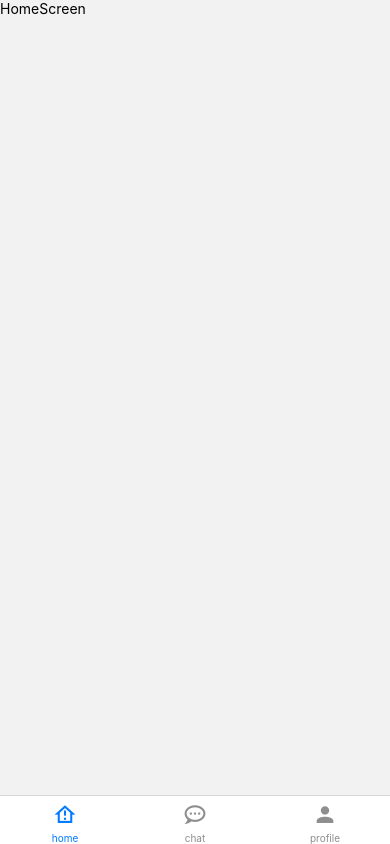
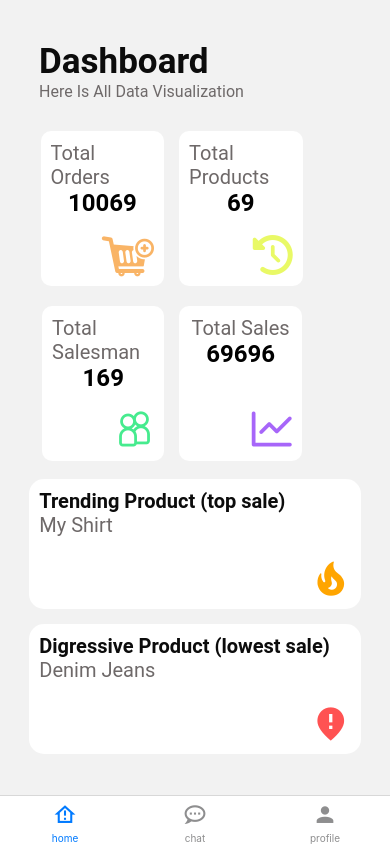
Before and after one commit to mhamzaaftab1166/order_track_app, a React Native app: screen /dashboard in a window 390 px wide. Built offline with nearby package versions, Linux system fonts and the light colour scheme.

Commit message:
builded dashboard and chart

```diff
--- a/navigation/admin/AdminNavigator.js
+++ b/navigation/admin/AdminNavigator.js
@@ -28,7 +28,7 @@ const AdminNavigator = () => {
           ),
         }}
         name="home"
-        component={HomeScreen}
+        component={ProfileNavigator}
       />
       <Tab.Screen
         options={{
@@ -50,7 +50,7 @@ const AdminNavigator = () => {
           ),
         }}
         name="profile"
-        component={ProfileNavigator}
+        component={HomeScreen}
       />
     </Tab.Navigator>
   );
--- a/navigation/admin/ProfileNavigator.js
+++ b/navigation/admin/ProfileNavigator.js
@@ -7,6 +7,7 @@ import ProfileScreen from "../../screens/ProfileScreen";
 import AddProduct from "../../screens/AddProduct";
 import Addedalesman from "../../screens/Addedalesman";
 import AddedProducts from "../../screens/AddedProducts";
+import Dashboard from "../../screens/Dashboard";
 
 const ProfileNavigator = () => {
   return (
@@ -20,6 +21,7 @@ const ProfileNavigator = () => {
       <Stack.Screen name="addproduct" component={AddProduct} />
       <Stack.Screen name="addedsalesman" component={Addedalesman} />
       <Stack.Screen name="addedproducts" component={AddedProducts} />
+      <Stack.Screen name="dashboard" component={Dashboard} />
     </Stack.Navigator>
   );
 };
--- a/package.json
+++ b/package.json
@@ -22,6 +22,7 @@
     "formik": "^2.1.4",
     "react": "18.2.0",
     "react-native": "0.73.4",
+    "react-native-chart-kit": "^6.12.0",
     "react-native-gesture-handler": "~2.14.0",
     "react-native-reanimated": "~3.6.2",
     "react-native-safe-area-context": "4.8.2",
--- /dev/null
+++ b/screens/Dashboard.js
@@ -0,0 +1,243 @@
+import React from "react";
+import { StyleSheet, View } from "react-native";
+import colors from "../config/colors";
+import AppText from "../components/AppText";
+import { Fontisto } from "@expo/vector-icons";
+import { FontAwesome6 } from "@expo/vector-icons";
+import { AntDesign } from "@expo/vector-icons";
+import { Octicons } from "@expo/vector-icons";
+import { MaterialIcons } from "@expo/vector-icons";
+
+function Dashboard({ navigation }) {
+  return (
+    <View style={styles.container}>
+      <View style={styles.innerContainer}>
+        <View style={styles.logoContainer}>
+          <AppText style={styles.logo}>Dashboard</AppText>
+          <AppText style={styles.subText}>
+            Here Is All Data Visualization
+          </AppText>
+        </View>
+      </View>
+      <View style={{ flexDirection: "row", marginVertical: 10 }}>
+        <View
+          style={{
+            backgroundColor: colors.white,
+            width: "40%",
+            height: 155,
+            borderRadius: 10,
+            alignItems: "center",
+            padding: 10,
+            justifyContent: "space-between",
+            elevation: 6,
+          }}
+        >
+          <View style={{ alignItems: "center" }}>
+            <AppText style={{ color: colors.medium }}>Total Orders</AppText>
+            <AppText
+              style={{ color: colors.black, fontWeight: "bold", fontSize: 24 }}
+            >
+              10069
+            </AppText>
+          </View>
+          <Fontisto
+            style={{ alignSelf: "flex-end" }}
+            name="shopping-basket-add"
+            size={40}
+            color="#F9B466"
+          />
+        </View>
+        <View
+          style={{
+            backgroundColor: colors.white,
+            width: "40%",
+            height: 155,
+            borderRadius: 10,
+            alignItems: "center",
+            padding: 10,
+            justifyContent: "space-between",
+            marginHorizontal: 15,
+            elevation: 6,
+          }}
+        >
+          <View style={{ alignItems: "center" }}>
+            <AppText
+              style={{
+                color: colors.medium,
+                fontSize: 20,
+              }}
+            >
+              Total Products
+            </AppText>
+            <AppText
+              style={{ color: colors.black, fontWeight: "bold", fontSize: 24 }}
+            >
+              69
+            </AppText>
+          </View>
+          <FontAwesome6
+            style={{ alignSelf: "flex-end" }}
+            size={40}
+            color="#E9F966"
+            name="clock-rotate-left"
+          />
+        </View>
+      </View>
+      <View
+        style={{ flexDirection: "row", marginVertical: 10, marginBottom: 18 }}
+      >
+        <View
+          style={{
+            backgroundColor: colors.white,
+            width: "40%",
+            height: 155,
+            borderRadius: 10,
+            alignItems: "center",
+            padding: 10,
+            justifyContent: "space-between",
+            elevation: 6,
+          }}
+        >
+          <View style={{ alignItems: "center" }}>
+            <AppText style={{ color: colors.medium }}>Total Salesman</AppText>
+            <AppText
+              style={{ color: colors.black, fontWeight: "bold", fontSize: 24 }}
+            >
+              169
+            </AppText>
+          </View>
+          <AntDesign
+            name="team"
+            style={{ alignSelf: "flex-end" }}
+            size={40}
+            color="#46EB8E"
+          />
+        </View>
+        <View
+          style={{
+            backgroundColor: colors.white,
+            width: "40%",
+            height: 155,
+            borderRadius: 10,
+            alignItems: "center",
+            padding: 10,
+            justifyContent: "space-between",
+            marginHorizontal: 15,
+            elevation: 6,
+          }}
+        >
+          <View style={{ alignItems: "center" }}>
+            <AppText
+              style={{
+                color: colors.medium,
+                fontSize: 20,
+              }}
+            >
+              Total Sales
+            </AppText>
+            <AppText
+              style={{ color: colors.black, fontWeight: "bold", fontSize: 24 }}
+            >
+              69696
+            </AppText>
+          </View>
+          <Octicons
+            name="graph"
+            style={{ alignSelf: "flex-end" }}
+            size={40}
+            color="#A766F9"
+          />
+        </View>
+      </View>
+      <View
+        style={{
+          width: "85%",
+          backgroundColor: colors.white,
+          height: 130,
+          borderRadius: 15,
+          alignItems: "flex-start",
+          padding: 10,
+          justifyContent: "space-between",
+          elevation: 6,
+        }}
+      >
+        <View>
+          <AppText style={{ fontWeight: "bold" }}>
+            Trending Product (top sale)
+          </AppText>
+          <AppText style={{ color: colors.medium }}>My Shirt</AppText>
+        </View>
+        <MaterialIcons
+          name="local-fire-department"
+          size={40}
+          color="orange"
+          style={{ alignSelf: "flex-end" }}
+        />
+      </View>
+      <View
+        style={{
+          width: "85%",
+          backgroundColor: colors.white,
+          height: 130,
+          borderRadius: 15,
+          alignItems: "flex-start",
+          padding: 10,
+          justifyContent: "space-between",
+          elevation: 6,
+          marginTop: 15,
+        }}
+      >
+        <View>
+          <AppText style={{ fontWeight: "bold" }}>
+            Digressive Product (lowest sale)
+          </AppText>
+          <AppText style={{ color: colors.medium }}>Denim Jeans</AppText>
+        </View>
+        <MaterialIcons
+          name="fmd-bad"
+          size={40}
+          color={colors.danger}
+          style={{ alignSelf: "flex-end" }}
+        />
+      </View>
+    </View>
+  );
+}
+
+const styles = StyleSheet.create({
+  container: {
+    flex: 1,
+    justifyContent: "center",
+    alignItems: "center",
+  },
+  innerContainer: {
+    width: "80%",
+  },
+  logoContainer: {
+    marginBottom: 20,
+    alignItems: "flex-start",
+  },
+  logo: {
+    color: colors.dark,
+    fontSize: 35,
+    fontWeight: "bold",
+  },
+  subText: {
+    color: colors.medium,
+    fontSize: 16,
+    textAlign: "center",
+  },
+  formContainer: {
+    marginTop: 20,
+  },
+  forgotPasswordText: {
+    color: colors.primary,
+    textAlign: "center",
+    fontSize: 16,
+    marginTop: 10,
+    textDecorationLine: "underline",
+    alignItems: "flex-end",
+  },
+});
+
+export default Dashboard;
--- a/screens/ProfileScreen.js
+++ b/screens/ProfileScreen.js
@@ -1,15 +1,44 @@
 import React from "react";
-import { StyleSheet, Text, TouchableOpacity, View } from "react-native";
+import {
+  ScrollView,
+  StyleSheet,
+  Text,
+  TouchableOpacity,
+  View,
+} from "react-native";
 import SafeScreen from "../components/SafeScreen";
 import { MaterialCommunityIcons } from "@expo/vector-icons";
 import { AntDesign } from "@expo/vector-icons";
 import { MaterialIcons } from "@expo/vector-icons";
 import { FontAwesome } from "@expo/vector-icons";
 import { Ionicons } from "@expo/vector-icons";
+import { BarChart } from "react-native-chart-kit";
+import { Dimensions } from "react-native";
+const screenWidth = Dimensions.get("window").width * 0.8;
+import colors from "../config/colors";
 
+const chartConfig = {
+  backgroundGradientFrom: colors.danger,
+  backgroundGradientFromOpacity: 0,
+  backgroundGradientTo: colors.danger,
+  backgroundGradientToOpacity: 0.5,
+  color: (opacity = 1) => `rgba(50, 50, 50, ${opacity})`,
+  strokeWidth: 2, // optional, default 3
+  barPercentage: 0.5,
+  useShadowColorFromDataset: false, // optional
+};
+const data = {
+  labels: ["Jan", "Feb", "Mar", "Apr", "May", "Jun"],
+  datasets: [
+    {
+      data: [20, 45, 28, 80, 99, 43],
+    },
+  ],
+};
 const ProfileScreen = ({ navigation }) => {
   return (
     <SafeScreen style={styles.background}>
+      <ScrollView>
         <View style={styles.container}>
           <View style={styles.innerContainer}>
             <View style={{ alignItems: "flex-start", marginBottom: 25 }}>
@@ -23,7 +52,8 @@ const ProfileScreen = ({ navigation }) => {
               </Text>
             </View>
             <View style={styles.row}>
-            <View
+              <TouchableOpacity
+                onPress={() => navigation.navigate("dashboard")}
                 style={{
                   backgroundColor: "#fc5c65",
                   width: 170,
@@ -54,7 +84,7 @@ const ProfileScreen = ({ navigation }) => {
                   </Text>
                   <AntDesign name="arrowright" size={20} color="white" />
                 </View>
-            </View>
+              </TouchableOpacity>
               <View style={styles.column}>
                 <View style={styles.row}>
                   <TouchableOpacity
@@ -94,7 +124,9 @@ const ProfileScreen = ({ navigation }) => {
                 </View>
               </View>
             </View>
-          <Text style={{ color: "#6e6969", fontSize: 18, fontWeight: "bold" }}>
+            <Text
+              style={{ color: colors.dark, fontSize: 18, fontWeight: "bold" }}
+            >
               Frame
             </Text>
             <View
@@ -119,7 +151,9 @@ const ProfileScreen = ({ navigation }) => {
                 <Text>Add Salesman</Text>
               </TouchableOpacity>
               <TouchableOpacity
-              onPress={() => navigation.navigate("addproduct", { product: {} })}
+                onPress={() =>
+                  navigation.navigate("addproduct", { product: {} })
+                }
                 style={{
                   width: 100,
                   height: 90,
@@ -138,7 +172,7 @@ const ProfileScreen = ({ navigation }) => {
                 />
                 <Text>Add Product</Text>
               </TouchableOpacity>
-            <View
+              {/* <View
               style={{
                 width: 100,
                 height: 90,
@@ -152,12 +186,21 @@ const ProfileScreen = ({ navigation }) => {
             >
               <MaterialIcons name="category" size={24} color="#fc5c65" />
               <Text>Categories</Text>
-            </View>
+            </View> */}
             </View>
             <Text style={{ color: "black", fontSize: 18, fontWeight: "bold" }}>
-            More Options
+              Sales Over Month
             </Text>
-          <View
+            <BarChart
+              // style={graphStyle}
+              data={data}
+              width={screenWidth}
+              height={200}
+              yAxisLabel="%"
+              chartConfig={chartConfig}
+              verticalLabelRotation={30}
+            />
+            {/* <View
             style={{ flexDirection: "row", justifyContent: "space-between" }}
           >
             <View
@@ -207,9 +250,10 @@ const ProfileScreen = ({ navigation }) => {
                 Search Salesman
               </Text>
             </View>
+          </View> */}
           </View>
         </View>
-      </View>
+      </ScrollView>
     </SafeScreen>
   );
 };
```
Also changed, not shown: 1 other file (tests, documents, lock files or other folders). Lines whose indentation alone changed are shown as unchanged.
